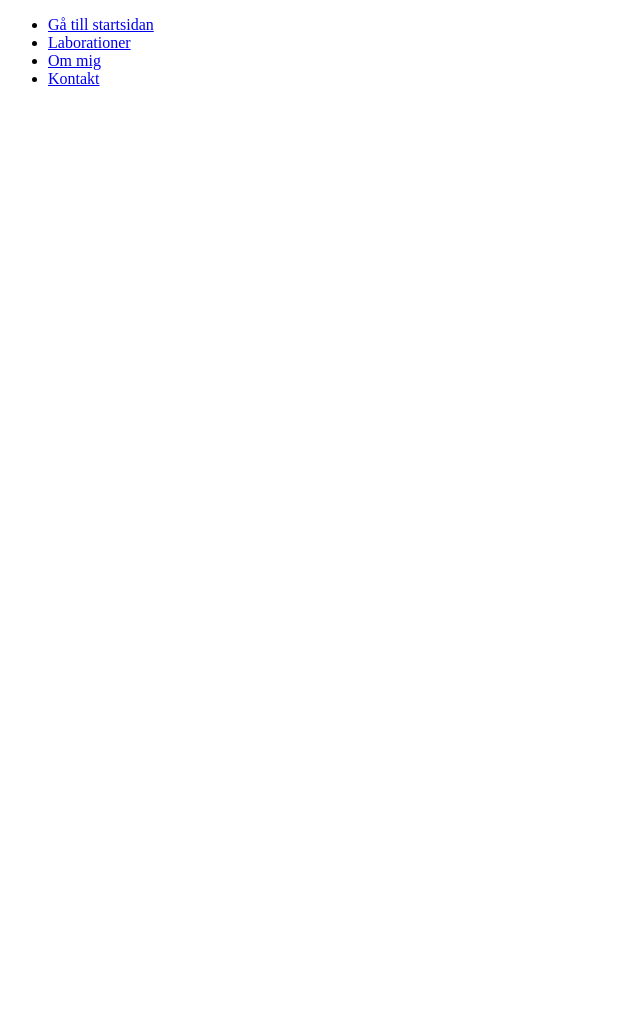
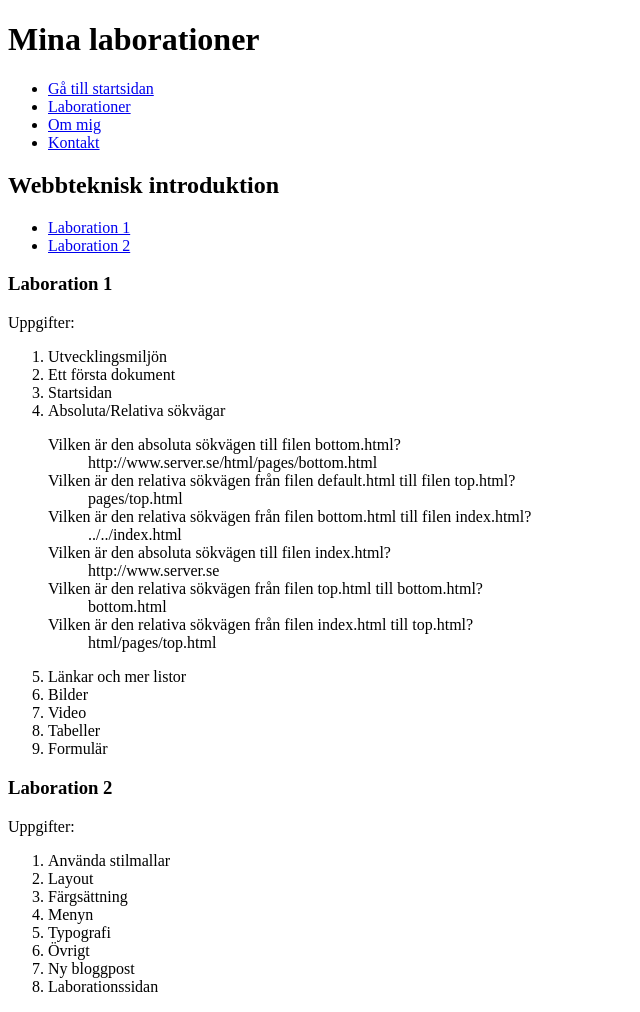
Before and after one commit to jk222rp/1ik415-laborationer, a plain HTML site: page pages/laborationer.html in a window 1280 px wide. Shown: the whole page, without its empty margins (0-640 px from the left). Before the commit the page ends 800 px from the top, so only its background shows below. Drawn offline with Linux system fonts and the light colour scheme.

Commit message:
Uppgift1.5 andra

```diff
--- a/pages/laborationer.html
+++ b/pages/laborationer.html
@@ -6,7 +6,9 @@
     </head>
 
     <body>
-    <!--Menu-->
+        <h1>Mina laborationer</h1>
+
+<!--Menu-->
     <ul>
         <li><a href="../index.html">Gå till startsidan</a></li>
         <li><a href="laborationer.html">Laborationer</a></li>
@@ -14,6 +16,53 @@
         <li><a href="kontakt.html">Kontakt</a></li>
     </ul>
 
+<!--Laboratory presentations-->
+    <h2>Webbteknisk introduktion</h2>
+    <ul>
+        <li><a href="#Labb1">Laboration 1</a></li>
+        <li><a href="#Labb2">Laboration 2</a></li>
+    </ul>
+
+    <h3 id="Labb1">Laboration 1</h3>
+    <p>Uppgifter:</p>
+    <ol>
+        <li>Utvecklingsmiljön</li>
+        <li>Ett första dokument</li>
+        <li>Startsidan</li>
+        <li>Absoluta/Relativa sökvägar</li>
+            <dl>
+                <dt>Vilken är den absoluta sökvägen till filen bottom.html?</dt>
+                <dd>http://www.server.se/html/pages/bottom.html</dd>
+                <dt>Vilken är den relativa sökvägen från filen default.html till filen top.html?</td>
+                <dd>pages/top.html</dd>
+                <dt>Vilken är den relativa sökvägen från filen bottom.html till filen index.html?</dt>
+                <dd>../../index.html</dd>
+                <dt>Vilken är den absoluta sökvägen till filen index.html?</dt>
+                <dd>http://www.server.se</dd>
+                <dt>Vilken är den relativa sökvägen från filen top.html till bottom.html?</dt>
+                <dd>bottom.html</dd>
+                <dt>Vilken är den relativa sökvägen från filen index.html till top.html?</dt>
+                <dd>html/pages/top.html</dd>
+            </dl>
+        <li>Länkar och mer listor</li>
+        <li>Bilder</li>
+        <li>Video</li>
+        <li>Tabeller</li>
+        <li>Formulär</li>
+    </ol>
+
+    <h3 id="Labb2">Laboration 2</h3>
+    <p>Uppgifter:</p>
+    <ol>
+        <li>Använda stilmallar</li>
+        <li>Layout</li>
+        <li>Färgsättning</li>
+        <li>Menyn</li>
+        <li>Typografi</li>
+        <li>Övrigt</li>
+        <li>Ny bloggpost</li>
+        <li>Laborationssidan</li>
+    </ol>
     </body>
 
 </html>
```
Also changed, not shown: index.html (+2 -22 lines), pages/kontakt.html (indentation only), pages/presentation.html (indentation only).
